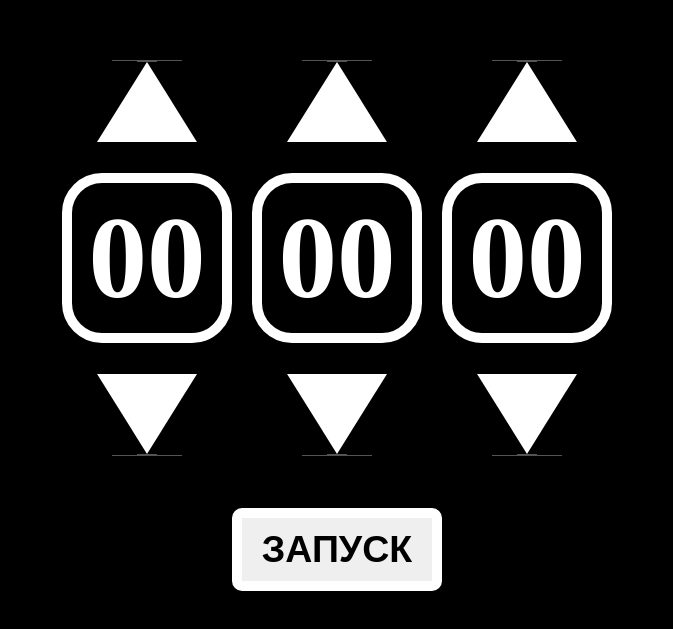
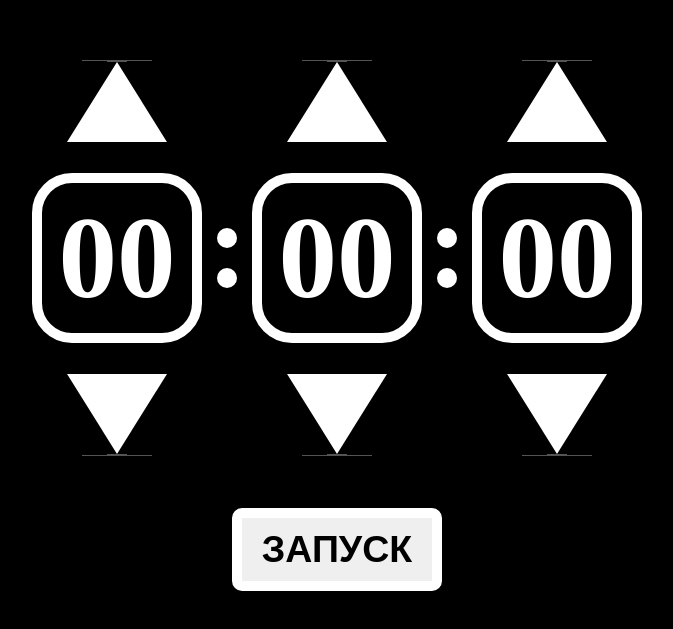
Before and after one commit to amoCRM-syrovezhko-test-task/timer, a React (Create React App) app: page / in a window 1280 px wide. Shown: the part 101-730 px from the top of the page, without its empty margins (303-976 px from the left). Built offline with nearby package versions, Linux system fonts and the light colour scheme.

Commit message:
feat: `colon (:)` spacer between `Fields`

```diff
--- a/src/App.css
+++ b/src/App.css
@@ -12,7 +12,7 @@ html {
   --background: #000000;
   --text: #ffffff;
   --active: #808080;
-  --main-width: 55rem;
+  --main-width: 61rem;
 }
 
 .App {
@@ -27,9 +27,24 @@ html {
 .main {
   display: flex;
   justify-content: space-between;
+  align-items: center;
   width: var(--main-width);
   height: 40rem;
-  margin: 5rem;
+  margin: 5rem 0;
+}
+
+.spacer {
+  display: flex;
+  flex-direction: column;
+  justify-content: space-between;
+  height: 15%;
+}
+
+.spacer-item {
+  width: 2rem;
+  height: 2rem;
+  background-color: var(--text);
+  border-radius: 50%;
 }
 
 .field {
--- a/src/components/Display.jsx
+++ b/src/components/Display.jsx
@@ -1,5 +1,6 @@
 import React, { useState } from 'react';
 import Field from './Field';
+import Spacer from './Spacer';
 
 const Display = ({time, showBtn}) => {
 
@@ -12,6 +13,7 @@ const Display = ({time, showBtn}) => {
             : "0" + time.m
           }
           showBtn={showBtn} />
+      <Spacer />
       <Field
         time={
             (time.h >= 10)
@@ -19,6 +21,8 @@ const Display = ({time, showBtn}) => {
             : "0" + time.h
           }
           showBtn={showBtn} />
+
+      <Spacer />
       <Field
         time={
             (time.s >= 10)
--- /dev/null
+++ b/src/components/Spacer.jsx
@@ -0,0 +1,12 @@
+import React from 'react';
+
+const Spacer = () => {
+  return (
+    <ul className='spacer'>
+      <li className='spacer-item'></li>
+      <li className='spacer-item'></li>
+    </ul>
+  );
+};
+
+export default Spacer;
```
